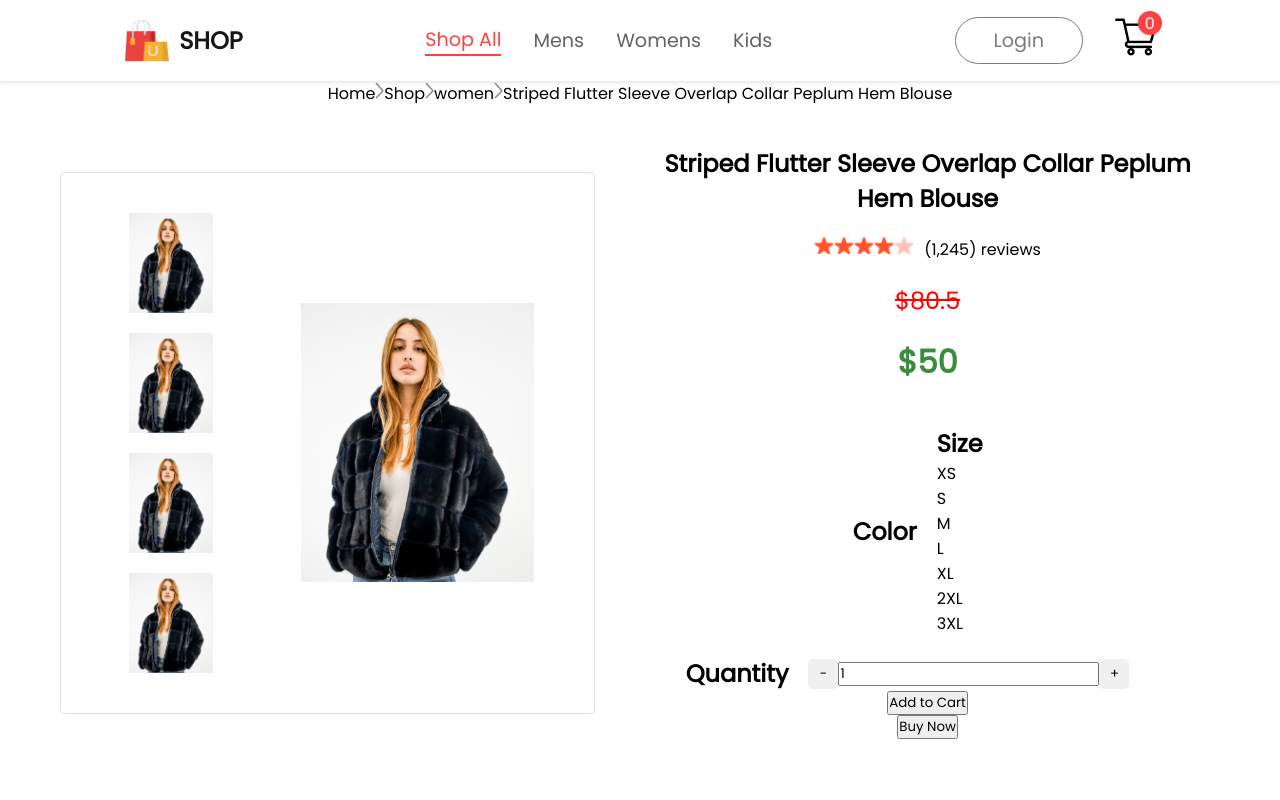
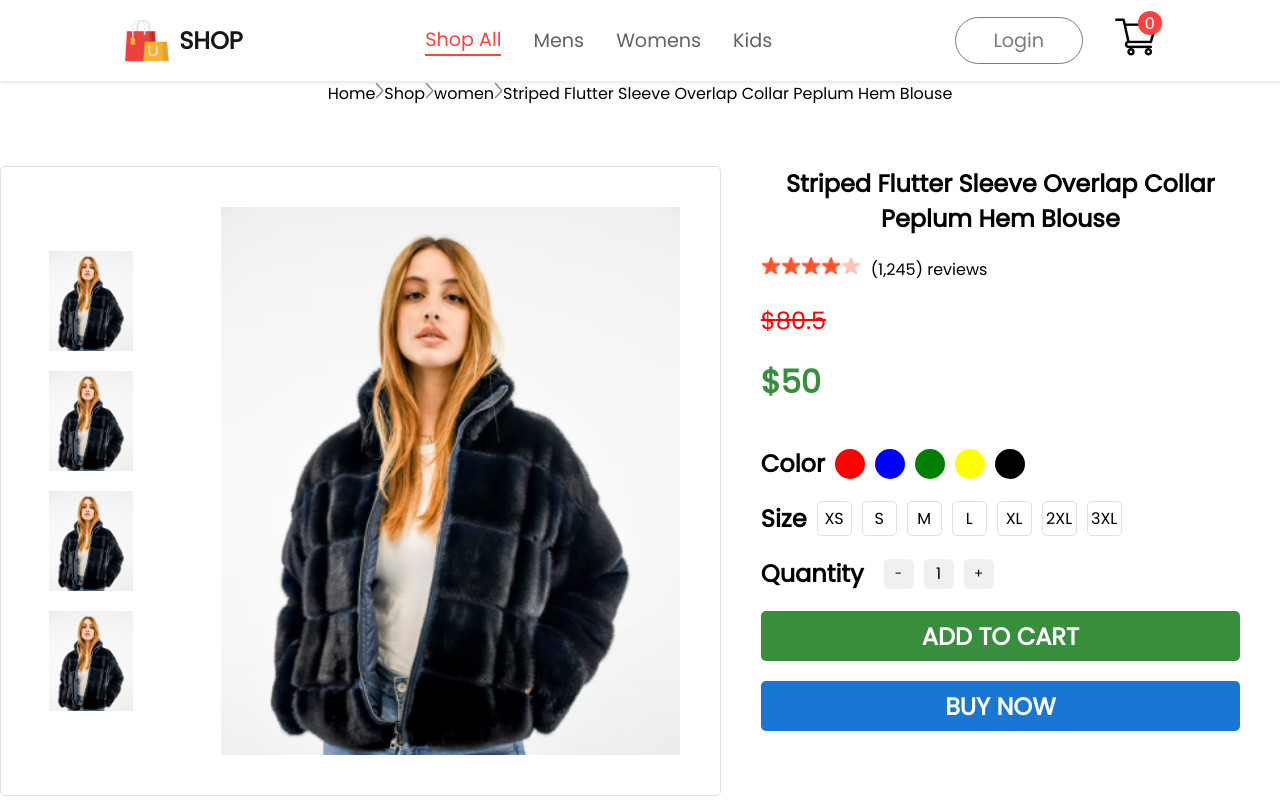
Before and after one commit to ArnaldoGonzalez81318/React-E-Commerce, a React (Create React App) app in the folder frontend/: page /product/1 in a window 1280 px wide. Shown: the top 800 px of the page. Built offline with nearby package versions, Linux system fonts and the light colour scheme.

Commit message:
Update productDisplay.css

```diff
--- a/frontend/src/Components/ProductDisplay/productDisplay.css
+++ b/frontend/src/Components/ProductDisplay/productDisplay.css
@@ -1,16 +1,17 @@
 .product-display {
   display: flex;
-  align-items: center;
+  align-items: flex-start;
   justify-content: space-between;
-  margin: 0 20px;
-  padding: 20px;
+  margin: 20px 0;
+  padding: 20px 0;
 }
 
 .product-display-container {
+  flex: 3;
   display: flex;
   align-items: center;
-  margin: 0 20px;
-  padding: 20px;
+  margin: 20px 0;
+  padding: 20px 0;
   border: 1px solid #e0e0e0;
   border-radius: 5px;
   background-color: white;
@@ -39,6 +40,7 @@
   display: flex;
   align-items: center;
   justify-content: center;
+  width: 100%;
   margin: 0 20px;
   padding: 20px;
   border-radius: 5px;
@@ -52,9 +54,10 @@
 }
 
 .product-display-info {
+  flex: 2;
   display: flex;
   flex-direction: column;
-  align-items: center;
+  align-items: flex-start;
   margin: 0 20px;
   padding: 20px;
   border-radius: 5px;
@@ -111,26 +114,70 @@
 
 .product-display-variations {
   display: flex;
-  align-items: center;
+  flex-direction: column;
+  align-items: flex-start;
+  gap: 20px;
   margin-bottom: 20px;
 }
 
-.product-display-variations h3 {
+.product-display-colors {
+  display: flex;
+  align-items: center;
+  margin-right: 20px;
+}
+
+.product-display-colors h3 {
   font-size: 1.5rem;
   font-weight: 600;
+  margin-right: 10px;
+}
+
+.product-display-colors-list {
+  display: flex;
+  align-items: center;
+  gap: 10px;
+}
+
+.product-display-color {
+  width: 30px;
+  height: 30px;
+  border-radius: 50%;
+  cursor: pointer;
+}
+
+.product-display-color-dot {
+  width: 100%;
+  height: 100%;
+  border-radius: 50%;
+}
+
+.product-display-sizes {
+  display: flex;
+  align-items: center;
   margin-right: 20px;
+}
+
+.product-display-sizes h3 {
+  font-size: 1.5rem;
+  font-weight: 600;
+  margin-right: 10px;
+}
+
+.product-display-sizes-list {
+  display: flex;
+  align-items: center;
+  gap: 10px;
 }
 
 .product-display-size {
   display: flex;
   align-items: center;
-  margin-right: 20px;
-}
-
-.product-display-size p {
-  font-size: 1rem;
-  font-weight: 500;
-  margin-right: 10px;
+  justify-content: center;
+  width: 35px;
+  height: 35px;
+  border: 1px solid #e0e0e0;
+  border-radius: 5px;
+  cursor: pointer;
 }
 
 .product-display-quantity {
@@ -151,10 +198,17 @@
   margin-right: 20px;
 }
 
-.product-display-quantity-selector p {
+.product-display-quantity-selector input {
+  width: 30px;
+  height: 30px;
+  border: none;
+  border-radius: 5px;
+  text-align: center;
   font-size: 1rem;
   font-weight: 500;
-  margin-right: 10px;
+  margin: 0 10px;
+  background-color: #f0f0f0;
+  cursor: pointer;
 }
 
 .product-display-quantity-selector button {
@@ -165,3 +219,67 @@
   background-color: #f0f0f0;
   cursor: pointer;
 }
+
+.product-display-add-to-cart-btn {
+  display: flex;
+  align-items: center;
+  justify-content: center;
+  width: 100%;
+  height: 50px;
+  margin-top: 20px;
+  border: none;
+  border-radius: 5px;
+  font-size: 1.5rem;
+  font-weight: 600;
+  text-transform: uppercase;
+  background-color: #388e3c;
+  color: white;
+  cursor: pointer;
+  transition: all 0.3s;
+}
+
+.product-display-add-to-cart-btn:hover {
+  background-color: #2e7d32;
+}
+
+.product-display-add-to-cart-btn:disabled {
+  background-color: #f0f0f0;
+  color: #9e9e9e;
+  cursor: not-allowed;
+}
+
+.product-display-add-to-cart-btn:disabled:hover {
+  background-color: #f0f0f0;
+}
+
+.product-display-buy-now-btn {
+  display: flex;
+  align-items: center;
+  justify-content: center;
+  width: 100%;
+  height: 50px;
+  margin-top: 20px;
+  border: none;
+  border-radius: 5px;
+  font-size: 1.5rem;
+  font-weight: 600;
+  text-transform: uppercase;
+  background-color: #1976d2;
+  color: white;
+  cursor: pointer;
+  transition: all 0.3s;
+}
+
+.product-display-buy-now-btn:hover {
+  background-color: #1565c0;
+}
+
+.product-display-buy-now-btn:disabled {
+  background-color: #f0f0f0;
+  color: #9e9e9e;
+  cursor: not-allowed;
+}
+
+.product-display-buy-now-btn:disabled:hover {
+  background-color: #f0f0f0;
+}
```
